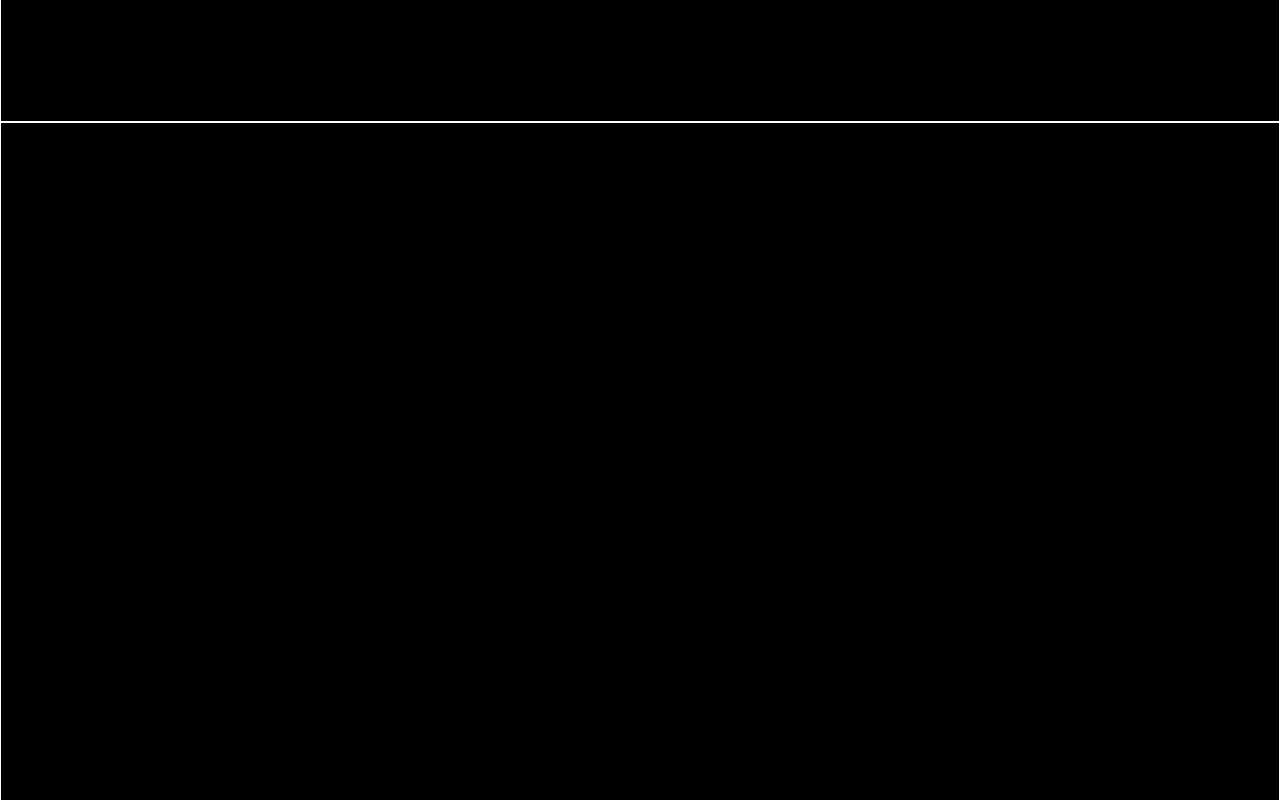
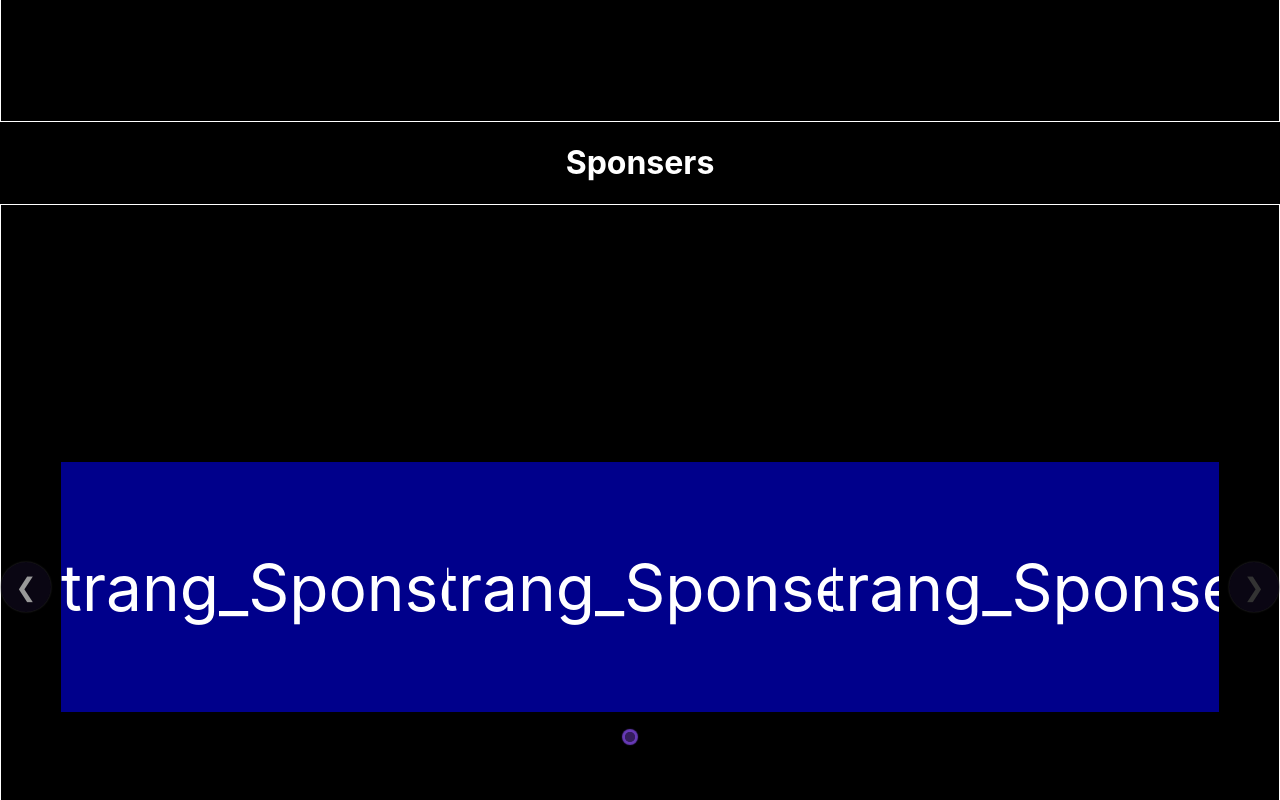
Before and after one commit to blackdevillegecy/cultrang22_website, a React (Create React App) app in the folder cultrang22/: page / in a window 1280 px wide. Shown: the part 1560-2360 px from the top of the page. Built offline with nearby package versions, Linux system fonts and the light colour scheme.

Commit message:
"Added sponsors page(raw)"

```diff
--- a/cultrang22/package.json
+++ b/cultrang22/package.json
@@ -6,14 +6,16 @@
     "@emotion/react": "^11.10.5",
     "@emotion/styled": "^11.10.5",
     "@mui/icons-material": "^5.11.0",
-    "@mui/material": "^5.11.6",
+    "@mui/material": "^5.11.7",
     "@testing-library/jest-dom": "^5.16.5",
     "@testing-library/react": "^13.4.0",
     "@testing-library/user-event": "^13.5.0",
     "react": "^18.2.0",
     "react-dom": "^18.2.0",
+    "react-elastic-carousel": "^0.11.5",
     "react-router-dom": "^6.8.0",
     "react-scripts": "5.0.1",
+    "styled-components": "^5.3.6",
     "web-vitals": "^2.1.4"
   },
   "scripts": {
--- /dev/null
+++ b/cultrang22/src/components/Sponsers/Item.jsx
@@ -0,0 +1,13 @@
+import styled from "styled-components";
+
+export default styled.div`
+  display: flex;
+  justify-content: center;
+  align-items: center;
+  height: 250px;
+  width: 100%;
+  background-color: #00008B;
+  color: #fff;
+  margin: 0 15px;
+  font-size: 4em;
+`;
--- a/cultrang22/src/components/Sponsers/Sponsers.jsx
+++ b/cultrang22/src/components/Sponsers/Sponsers.jsx
@@ -1,9 +1,28 @@
 import React from "react";
-import "./sponsers.css"
+import "./sponsers.css";
+import Carousel from "react-elastic-carousel";
+import Item from "./Item";
 
-export default function Sponsers () {
+const breakPoints = [
+    { width: 1, itemsToShow: 1 },
+    { width: 550, itemsToShow: 2 },
+    { width: 768, itemsToShow: 3 },
+    { width: 1200, itemsToShow: 4 },
+  ];
+
+export default function Sponsers() {
     return (
+      <>
+        <h1 style={{ textAlign: "center" }}>Sponsers</h1>
         <div className="Sponsers">
+          <Carousel breakPoints={breakPoints}>
+            <Item>Cultrang_Sponser_1</Item>
+            <Item>Cultrang_Sponser_2</Item>
+            <Item>Cultrang_Sponser_3</Item>
+            <Item>Cultrang_Sponser_4</Item>
+            <Item>Cultrang_Sponser_5</Item>
+          </Carousel>
         </div>
+      </>
     );
-}
+  }
--- a/cultrang22/src/components/Sponsers/sponsers.css
+++ b/cultrang22/src/components/Sponsers/sponsers.css
@@ -1,4 +1,7 @@
 .Sponsers {
     height: 100vh;
     border: 1px solid white;
+    display: flex;
+    align-items: center;
+    justify-content: center;
 }
```
Also changed, not shown: 2 other files (tests, documents, lock files or other folders).
